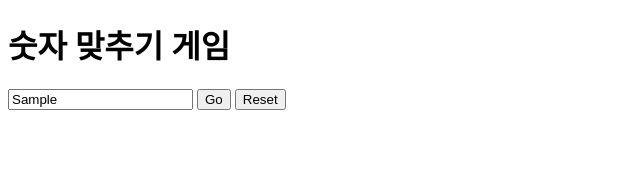
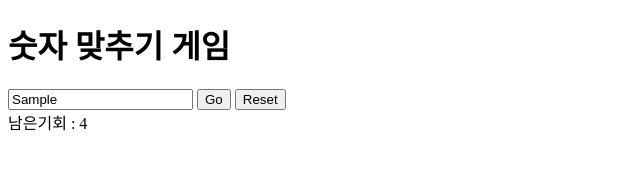
Before and after one commit to gavy1124/2024_P1_numberGuessGame, a plain HTML site: page index.html in a window 1280 px wide. Both pictures are taken after typing "Sample" into the empty fields and a click on the button "Go". Shown: the full height of the page, 0-640 px from the left. Drawn offline with Linux system fonts and the light colour scheme.

Commit message:
남은 회수 표시 및 차감시키기

```diff
--- a/index.html
+++ b/index.html
@@ -13,7 +13,9 @@
     <input id="userInput">
     <button id="goBtn">Go</button>
     <button id="resetBtn">Reset</button>
+    <div id="chance">남은기회 : 5</div>
     <div id="result"></div>
+
     <script src="main.js"></script>
 
 </body>
--- a/main.js
+++ b/main.js
@@ -3,15 +3,15 @@
 // 2-1 . 결과 나오기 ( up, down, 정답)
 // 3. reset버튼 동작
 // 4. 1~100사이의 숫자만 나오게 하기
-
+// 5. 남은 회수 표시 및 차감시키기
 
 let randomNum = 0;
 let userInput = document.getElementById("userInput")
 let goBtn = document.getElementById("goBtn")
 let result = document.getElementById("result")
 let resetBtn = document.getElementById("resetBtn")
-
-
+let chance = document.getElementById("chance")
+let chacneNum = 5;
 
 
 //ㅇ
@@ -36,13 +36,13 @@ function reset(){
 function go() {
     let userNum = userInput.value
     //체크 console.log(userNum)
-
     if (userNum > 100 || userNum < 1){
         result.textContent = "1~100사이 숫자를 입력바랍니다."
         return;
     }
 
 
+    chacneNum --;
     if (userNum > randomNum) {
         result.textContent = "Down~~~"
     } else if (userNum < randomNum) {
@@ -50,6 +50,7 @@ function go() {
     } else if (userNum == randomNum) {
         result.textContent = "♨ 정답 ♨"
     }
+    chance.textContent = (`남은기회 : ${chacneNum}`)
 }
 
 
```
